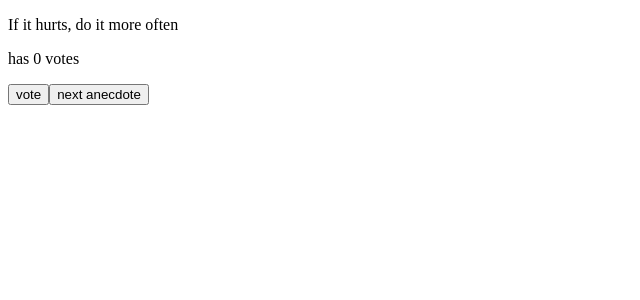
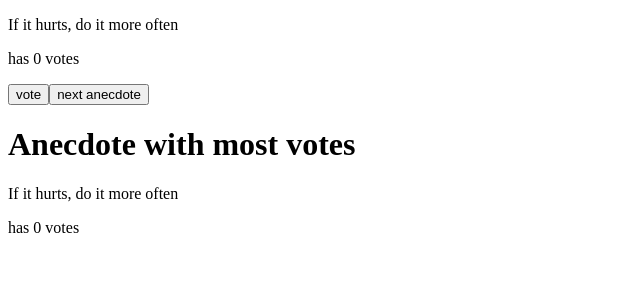
Before and after one commit to gitDiego0/FullStackCourse, a React (Create React App) app in the folder part1/: page / in a window 1280 px wide. Shown: the top 300 px of the page, without its empty margins (0-640 px from the left). Built offline with nearby package versions, Linux system fonts and the light colour scheme.

Commit message:
exercise 1.14

```diff
--- a/part1/src/index.js
+++ b/part1/src/index.js
@@ -11,8 +11,6 @@ const randomizer = () => {
 
 const App = (props) => {
   const [votes, setVotes] = useState(Array(props.anecdotes.length).fill(0))
-  const votesCopy = [...votes]
-
   const [selected, setSelected] = useState(0)
 
   const voteQuote = (selected) => {
@@ -20,7 +18,21 @@ const App = (props) => {
     newVotes[selected]++
     setVotes(newVotes)
 
-    console.log(votes)
+  }
+
+  const checkVotes = () => {
+    const newVotes = [...votes]
+    let max = newVotes[0];
+    let maxIndex = 0;
+
+    for (var i = 1; i < newVotes.length; i++) {
+      if (newVotes[i] > max) {
+        maxIndex = i;
+        max = newVotes[i];
+      }
+    }
+
+    return maxIndex
   }
 
   return (
@@ -29,6 +41,9 @@ const App = (props) => {
       <p>has {votes[selected]} votes</p>
       <button onClick={() => voteQuote(selected)}>vote</button>
       <button onClick={() => setSelected(randomizer)}>next anecdote</button>
+      <Header title={'Anecdote with most votes'} />
+      <p>{props.anecdotes[checkVotes()]}</p>
+      <p>has {votes[checkVotes()]} votes</p>
     </div>
   )
 }
```
